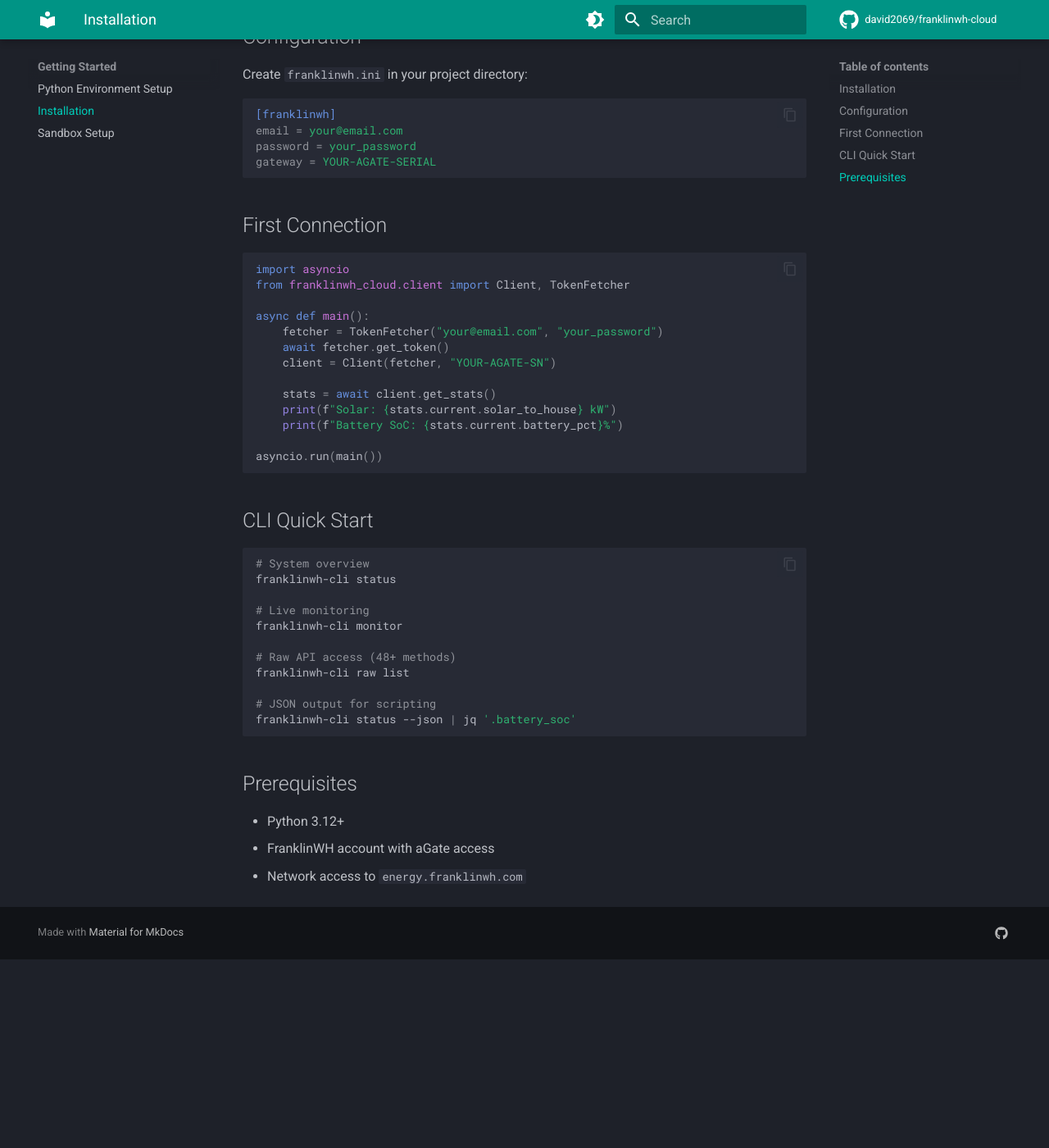
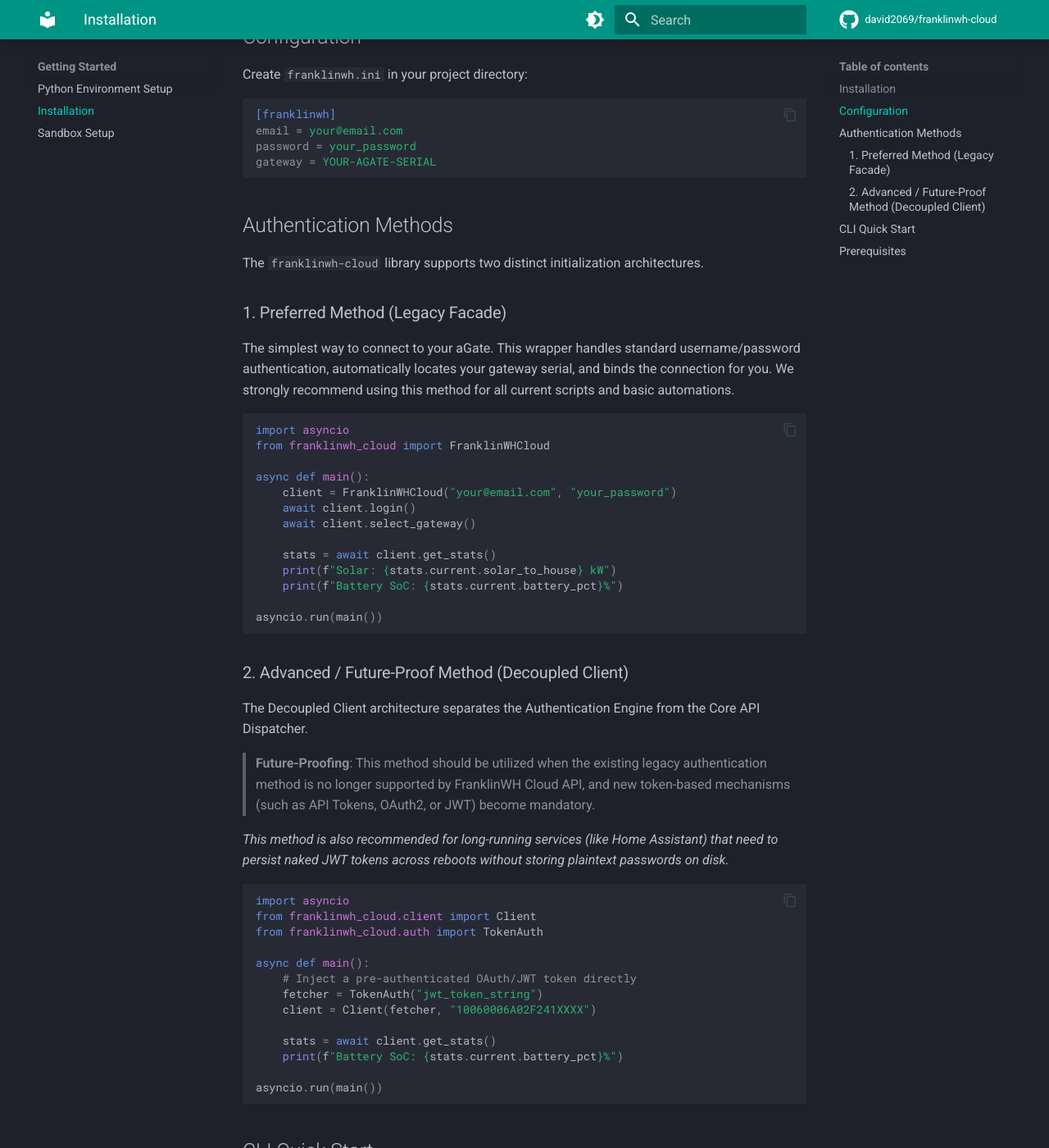
Before and after one commit to david2069/franklinwh-cloud, an MkDocs documentation site: the page built from docs/getting-started.md, in a window 1280 px wide and 1400 px high, scrolled down 505 px. Shown: the whole window at 82% size. Built offline with MkDocs 1.6.1 and Material for MkDocs 9.7.7, drawn with Linux system fonts in a browser that asks for light colours; comment, search, counter and statistics services are not loaded; before the commit the page ends 1675 px from its top, so only the background shows below that.

Commit message:
docs: formalize dual authentication architectures highlighting Legacy as preferred and Decoupled Client as future-proofing token path

````diff
--- a/docs/getting-started.md
+++ b/docs/getting-started.md
@@ -27,19 +27,47 @@
 gateway = YOUR-AGATE-SERIAL
 ```
 
-## First Connection
+## Authentication Methods
+
+The `franklinwh-cloud` library supports two distinct initialization architectures.
+
+### 1. Preferred Method (Legacy Facade)
+The simplest way to connect to your aGate. This wrapper handles standard username/password authentication, automatically locates your gateway serial, and binds the connection for you. We strongly recommend using this method for all current scripts and basic automations.
 
 ```python
 import asyncio
-from franklinwh_cloud.client import Client, TokenFetcher
+from franklinwh_cloud import FranklinWHCloud
 
 async def main():
-    fetcher = TokenFetcher("your@email.com", "your_password")
-    await fetcher.get_token()
-    client = Client(fetcher, "YOUR-AGATE-SN")
+    client = FranklinWHCloud("your@email.com", "your_password")
+    await client.login()
+    await client.select_gateway()
 
     stats = await client.get_stats()
     print(f"Solar: {stats.current.solar_to_house} kW")
+    print(f"Battery SoC: {stats.current.battery_pct}%")
+
+asyncio.run(main())
+```
+
+### 2. Advanced / Future-Proof Method (Decoupled Client)
+The Decoupled Client architecture separates the Authentication Engine from the Core API Dispatcher.
+
+> **Future-Proofing**: This method should be utilized when the existing legacy authentication method is no longer supported by FranklinWH Cloud API, and new token-based mechanisms (such as API Tokens, OAuth2, or JWT) become mandatory.
+
+*This method is also recommended for long-running services (like Home Assistant) that need to persist naked JWT tokens across reboots without storing plaintext passwords on disk.*
+
+```python
+import asyncio
+from franklinwh_cloud.client import Client
+from franklinwh_cloud.auth import TokenAuth
+
+async def main():
+    # Inject a pre-authenticated OAuth/JWT token directly
+    fetcher = TokenAuth("jwt_token_string")
+    client = Client(fetcher, "10060006A02F241XXXX")
+
+    stats = await client.get_stats()
     print(f"Battery SoC: {stats.current.battery_pct}%")
 
 asyncio.run(main())
````
Also changed, not shown: README.md (+32 -8 lines).
